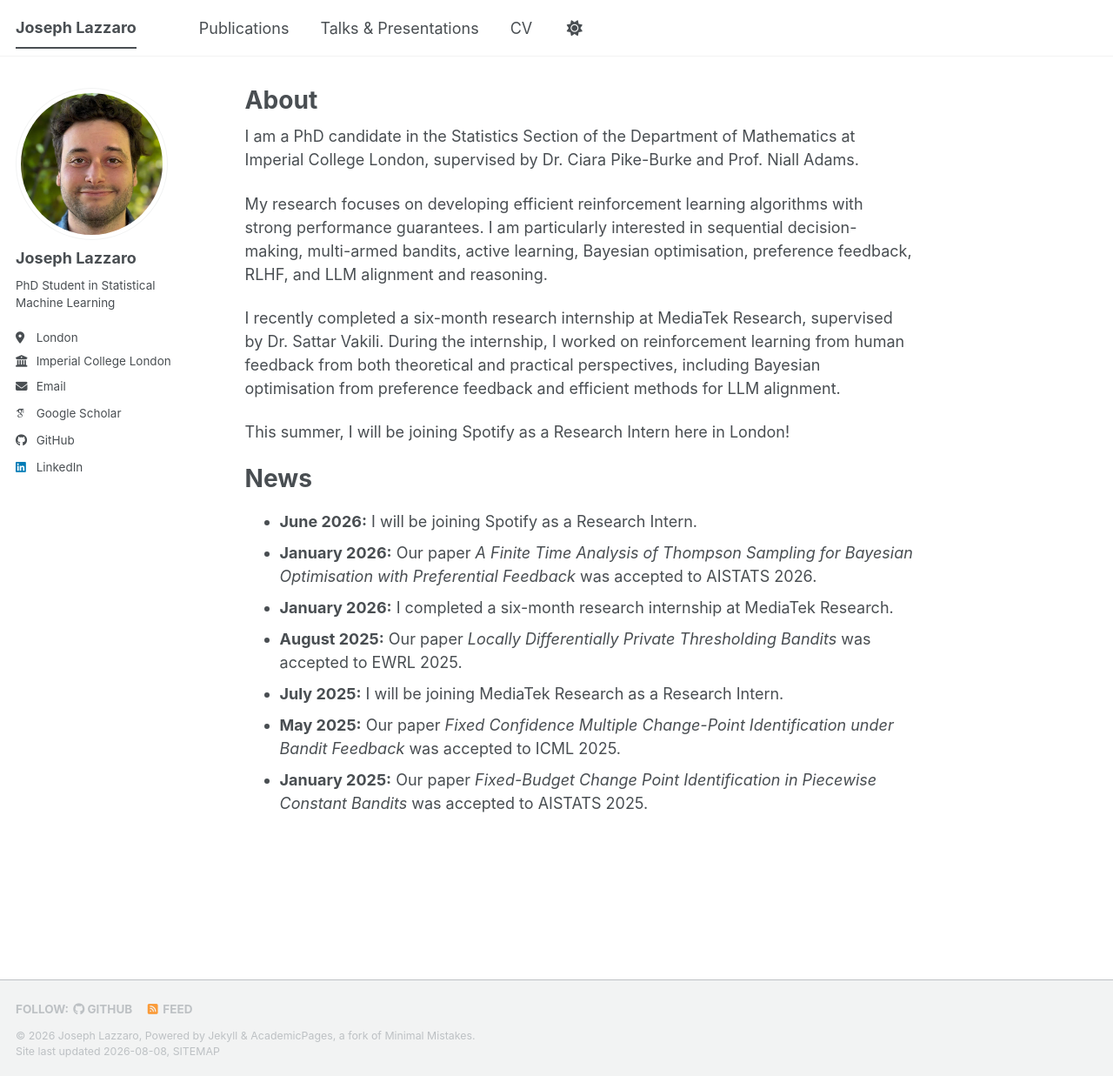
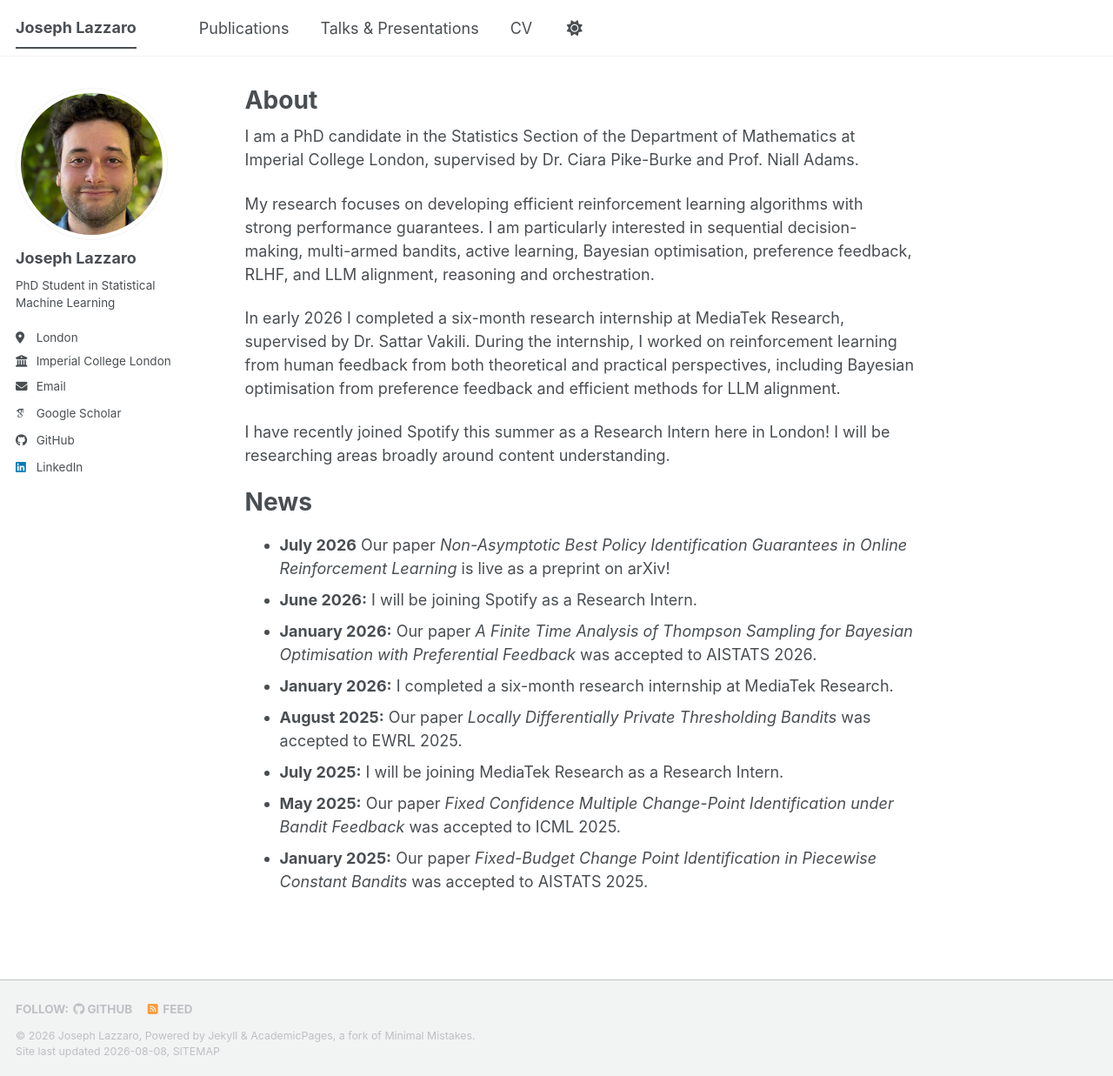
Before and after one commit to JosephLazzaro/josephlazzaro.github.io, a Jekyll site: the page built from _pages/about.md, in a window 1280 px wide and 1237 px high. Shown: the whole window at 87% size. Built offline with Jekyll 4.4.1, drawn with Linux system fonts in a browser that asks for light colours; some web fonts are replaced; a script bundle is joined from its source files by our own code; library files that are not in the unit come from our copies.

Commit message:
Revise about page with updated research details
Updated internship completion date and added new research focus at Spotify. Revised interests in reinforcement learning and LLM alignment.

```diff
--- a/_pages/about.md
+++ b/_pages/about.md
@@ -9,14 +9,15 @@ redirect_from:
 
 I am a PhD candidate in the Statistics Section of the Department of Mathematics at Imperial College London, supervised by Dr. Ciara Pike-Burke and Prof. Niall Adams.
 
-My research focuses on developing efficient reinforcement learning algorithms with strong performance guarantees. I am particularly interested in sequential decision-making, multi-armed bandits, active learning, Bayesian optimisation, preference feedback, RLHF, and LLM alignment and reasoning.
+My research focuses on developing efficient reinforcement learning algorithms with strong performance guarantees. I am particularly interested in sequential decision-making, multi-armed bandits, active learning, Bayesian optimisation, preference feedback, RLHF, and LLM alignment, reasoning and orchestration.
 
-I recently completed a six-month research internship at MediaTek Research, supervised by Dr. Sattar Vakili. During the internship, I worked on reinforcement learning from human feedback from both theoretical and practical perspectives, including Bayesian optimisation from preference feedback and efficient methods for LLM alignment.
+In early 2026 I completed a six-month research internship at MediaTek Research, supervised by Dr. Sattar Vakili. During the internship, I worked on reinforcement learning from human feedback from both theoretical and practical perspectives, including Bayesian optimisation from preference feedback and efficient methods for LLM alignment.
 
-This summer, I will be joining Spotify as a Research Intern here in London!
+I have recently joined Spotify this summer as a Research Intern here in London! I will be researching areas broadly around content understanding.
 
 # News
 
+- **July 2026** Our paper *Non-Asymptotic Best Policy Identification Guarantees in Online Reinforcement Learning* is live as a preprint on arXiv!
 - **June 2026:** I will be joining Spotify as a Research Intern.
 - **January 2026:** Our paper *A Finite Time Analysis of Thompson Sampling for Bayesian Optimisation with Preferential Feedback* was accepted to AISTATS 2026.
 - **January 2026:** I completed a six-month research internship at MediaTek Research.
```
